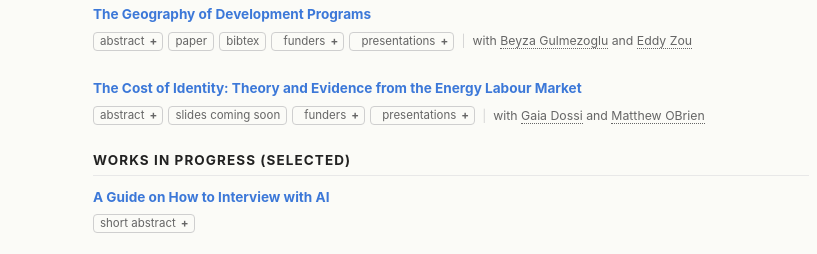
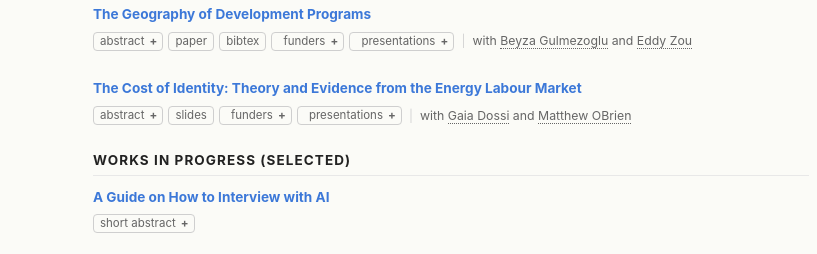
Before and after one commit to Marta-Morando/Marta-Morando.github.io, a plain HTML site: page index.html in a window 1280 px wide. Shown: the part 462-716 px from the top of the page, 336-1153 px from the left. Drawn offline with Linux system fonts and the light colour scheme.

Commit message:
Publish Identity paper slides and enable slides button

```diff
--- a/index.html
+++ b/index.html
@@ -984,7 +984,7 @@
                     <p class="entry-title">The Cost of Identity: Theory and Evidence from the Energy Labour Market</p>
                     <div class="button-container">
                         <button class="abstract-button" type="button" aria-expanded="false" aria-controls="abstract-text-2" onclick="toggleAbstract('abstract-text-2', 'button-icon-2')">abstract <span id="button-icon-2" aria-hidden="true">+</span></button>
-                        <button class="paper-button" type="button" disabled>slides coming soon</button>
+                        <a class="paper-button" href="slides/slides_identity.pdf" target="_blank" data-analytics-event="identity_slides_click">slides</a>
                         <details class="funders">
                             <summary>funders</summary>
                             <p>STICERD and Global School of Sustainability</p>
```
Also changed, not shown: 2 other files.
